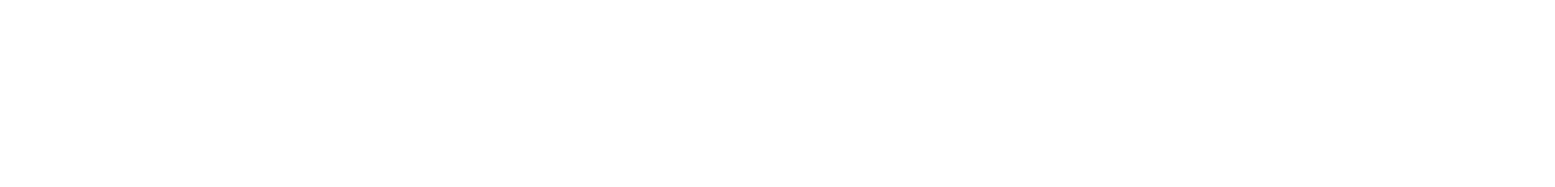
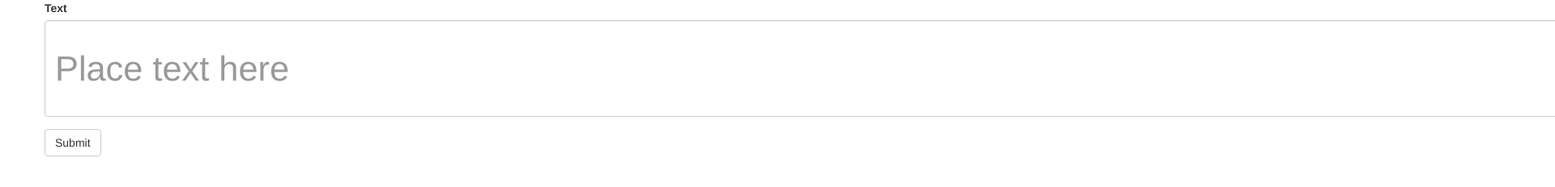
Before and after one commit to joelim01/an-scr-jz, a plain HTML site: page index.html in a window 1280 px wide. Shown: the top 232 px of the page at 81% size, 1920 px wide, since content can reach past the window. Drawn offline with nearby package versions, Linux system fonts and the light colour scheme.

Commit message:
Adding css

```diff
--- /dev/null
+++ b/css/custom.css
@@ -0,0 +1,6 @@
+#text {
+  font-size: 32.5pt;
+  width: 1800pt;
+  height: 90pt;
+  font:
+}
--- a/index.html
+++ b/index.html
@@ -1,4 +1,20 @@
 <head>
-  <link rel="stylesheet" type="text/css" href="https://maxcdn.bootstrapcdn.com/bootstrap/3.3.7/css/bootstrap.min.css"/>
-  <script type="text/javascript"  src="https://maxcdn.bootstrapcdn.com/bootstrap/3.3.7/js/bootstrap.min.js" />
+  <link rel="stylesheet" type="text/css" href="https://maxcdn.bootstrapcdn.com/bootstrap/3.3.7/css/bootstrap.min.css" />
+  <link rel="stylesheet" href="/css/custom.css">
+  <script type="text/javascript"  src="https://maxcdn.bootstrapcdn.com/bootstrap/3.3.7/js/bootstrap.min.js"></script>
 </head>
+
+<body>
+  <div class="container">
+    <div class="row">
+      <form>
+        <div class="form-group">
+          <label for="TextArea1">Text</label>
+          <input type="text" class="form-control" id="text" placeholder="Place text here">
+        </div>
+        <div class="form-group">
+        <button type="submit" class="btn btn-default">Submit</button>
+      </form>
+    </div>
+  </div>
+</body>
```
